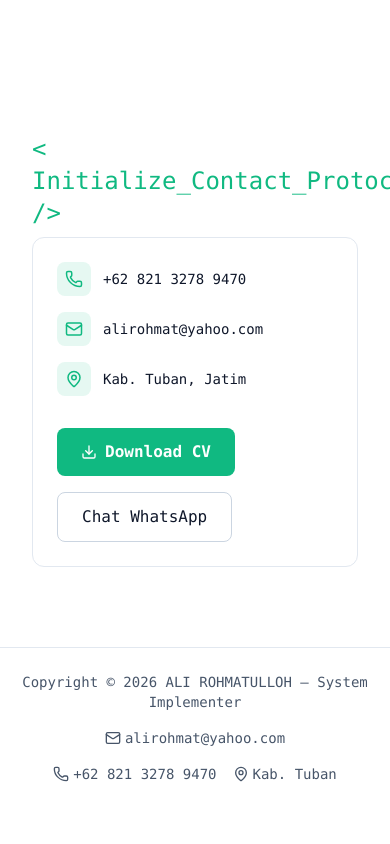
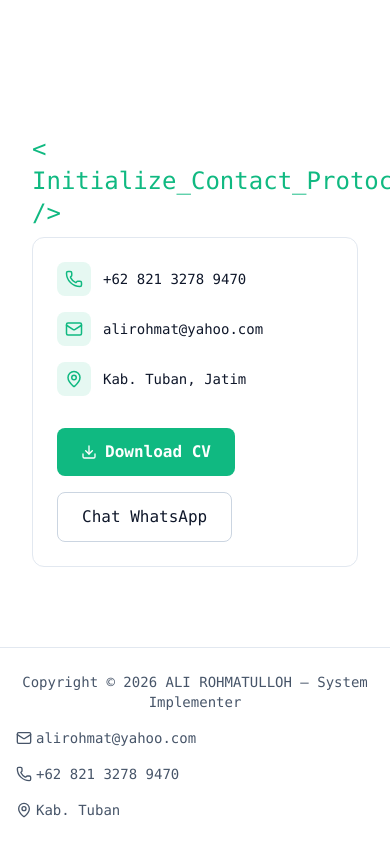
Before and after one commit to alirohmat/Portofolio, a React (Vite) app: page / in a window 390 px wide. Shown: the part 4348-5192 px from the top of the page. Before the commit the page ends 5156 px from the top, so only its background shows below. Built offline with nearby package versions, Linux system fonts and the light colour scheme.

Commit message:
fix: optimize footer layout responsiveness

```diff
--- a/src/components/layout/Footer.jsx
+++ b/src/components/layout/Footer.jsx
@@ -8,7 +8,7 @@
         <p className="text-sm text-slate-600 dark:text-muted font-mono">
           Copyright © 2026 ALI ROHMATULLOH — System Implementer
         </p>
-        <div className="mt-4 flex flex-wrap justify-center gap-4 sm:gap-6">
+        <div className="mt-4 flex flex-col sm:flex-row flex-wrap justify-center gap-4 sm:gap-6">
           <a href="mailto:alirohmat@yahoo.com" className="flex items-center text-sm text-slate-600 dark:text-muted hover:text-accent transition-colors">
             <Mail size={16} className="mr-1" />
             alirohmat@yahoo.com
```
